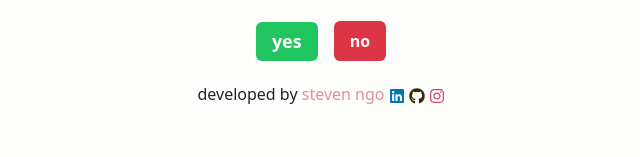
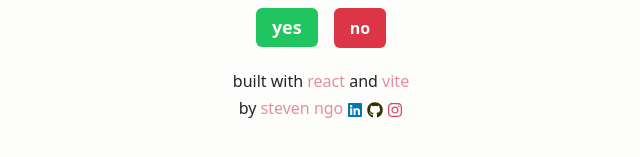
Before and after one commit to stevenxngo/valentine, a React (Vite) app: page / in a window 1280 px wide. Shown: the part 477-634 px from the top of the page, without its empty margins (319-959 px from the left). Built offline with nearby package versions, Linux system fonts and the light colour scheme.

Commit message:
Add react and vite to footer

```diff
--- a/src/App.tsx
+++ b/src/App.tsx
@@ -80,8 +80,28 @@ function App() {
           </div>
         </>
       )}
-      <h6 className="mt-3 mb-0 pb-3">
-        developed by{" "}
+      <h6 className="mt-3">
+        built with{" "}
+        <a
+          className="footer-name"
+          target="_blank"
+          rel="noopener noreferrer"
+          href="https://reactjs.org/"
+        >
+          react
+        </a>{" "}
+        and{" "}
+        <a
+          className="footer-name"
+          target="_blank"
+          rel="noopener noreferrer"
+          href="https://vitejs.dev/"
+        >
+          vite
+        </a>
+      </h6>
+      <h6 className="mb-0 pb-3">
+        by{" "}
         <a
           className="footer-name"
           target="_blank"
```
